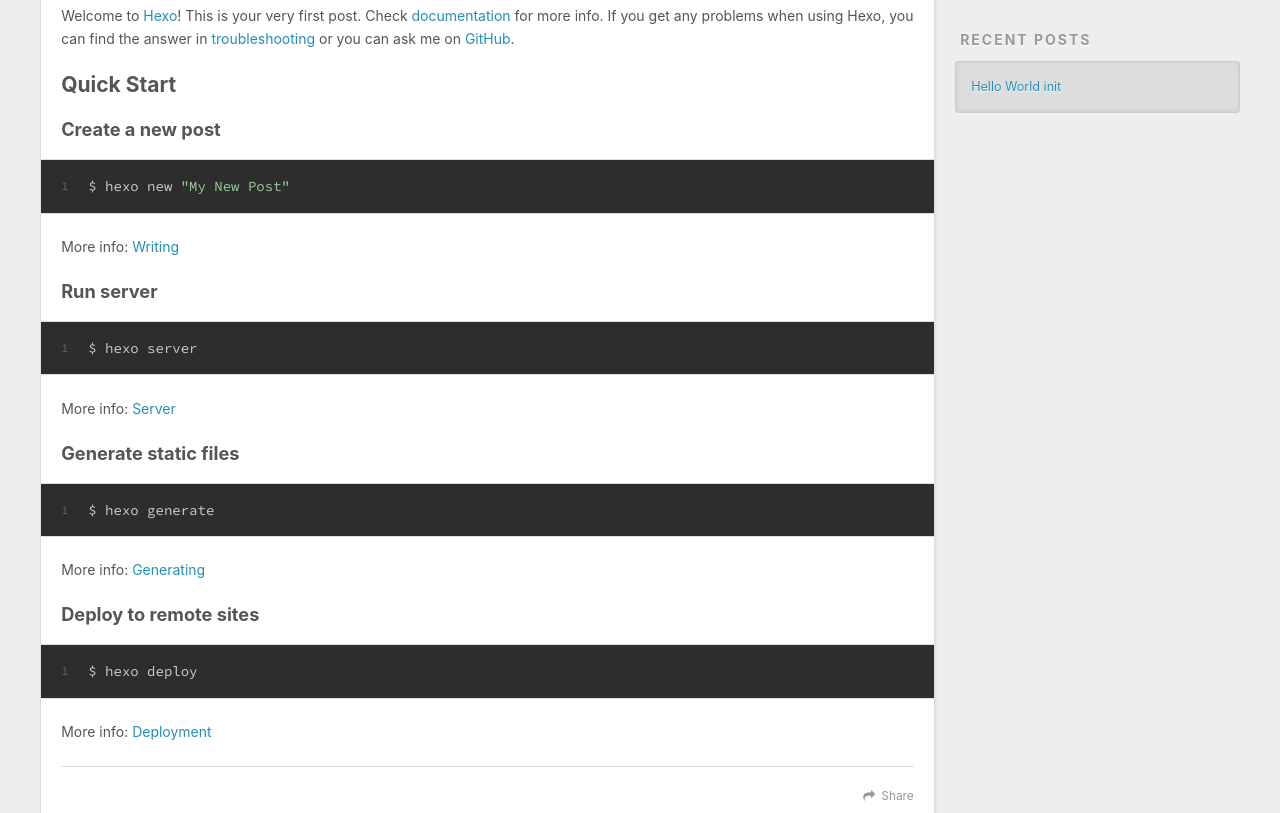
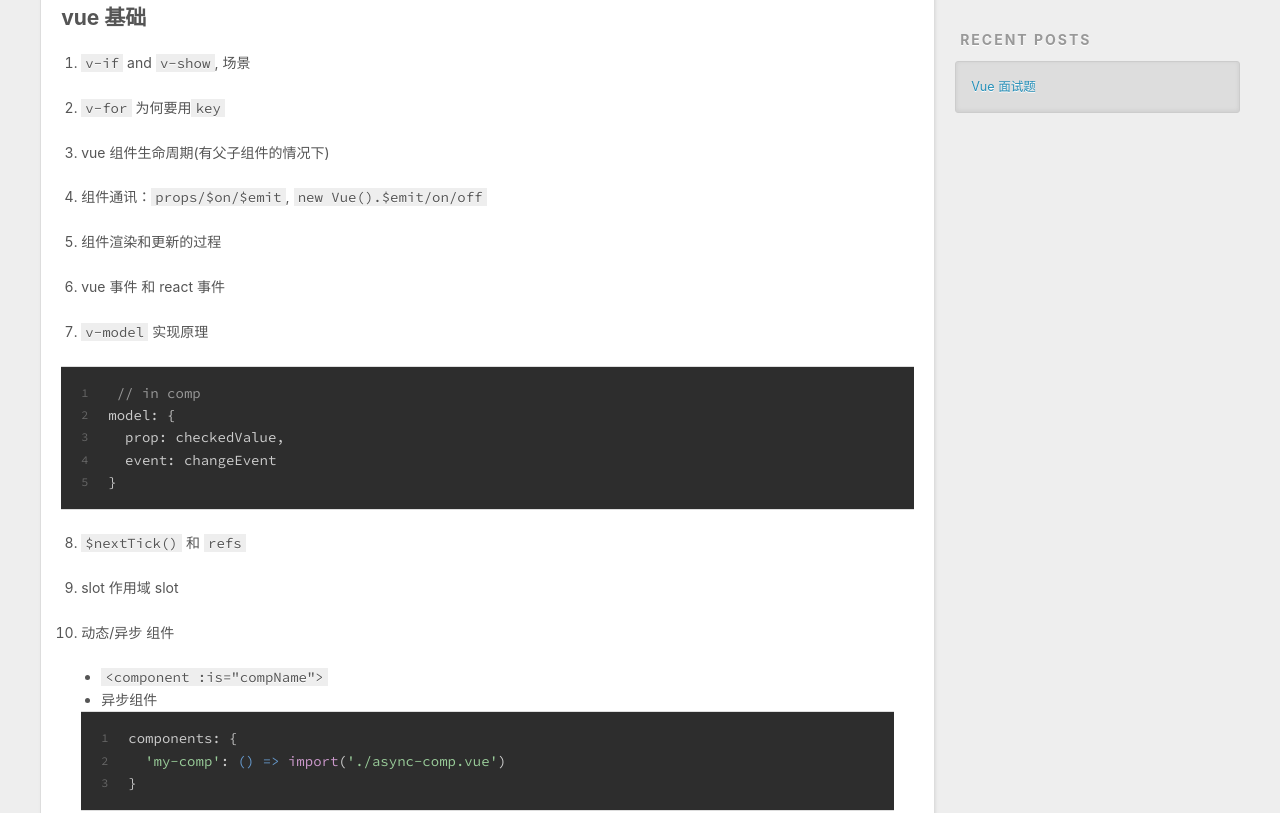
Before and after one commit to chaosJS/chaosJS.github.io, a plain HTML site: page 2021/07/25/hello-world/index.html in a window 1280 px wide. Shown: the part 448-1261 px from the top of the page. Drawn offline with nearby package versions, Linux system fonts and the light colour scheme.

Commit message:
Site updated: 2021-07-26 21:25:58

```diff
--- a/2021/07/25/hello-world/index.html
+++ b/2021/07/25/hello-world/index.html
@@ -5,17 +5,17 @@
 
 
 
-  <title>Hello World init | Hexo</title>
+  <title>Vue 面试题 | Hexo</title>
   <meta name="viewport" content="width=device-width, initial-scale=1, maximum-scale=1">
-  <meta name="description" content="Welcome to Hexo! This is your very first post. Check documentation for more info. If you get any problems when using Hexo, you can find the answer in troubleshooting or you can ask me on GitHub. Quick">
+  <meta name="description" content="vue 基础 v-if and v-show, 场景  v-for 为何要用key  vue 组件生命周期(有父子组件的情况下)  组件通讯：props&#x2F;$on&#x2F;$emit, new Vue().$emit&#x2F;on&#x2F;off  组件渲染和更新的过程  vue 事件 和 react 事件  v-model 实现原理 12345 &#x2F;&#x2F; in compmodel: &amp;#123;  prop: checked">
 <meta property="og:type" content="article">
-<meta property="og:title" content="Hello World init">
+<meta property="og:title" content="Vue 面试题">
 <meta property="og:url" content="http://example.com/2021/07/25/hello-world/index.html">
 <meta property="og:site_name" content="Hexo">
-<meta property="og:description" content="Welcome to Hexo! This is your very first post. Check documentation for more info. If you get any problems when using Hexo, you can find the answer in troubleshooting or you can ask me on GitHub. Quick">
+<meta property="og:description" content="vue 基础 v-if and v-show, 场景  v-for 为何要用key  vue 组件生命周期(有父子组件的情况下)  组件通讯：props&#x2F;$on&#x2F;$emit, new Vue().$emit&#x2F;on&#x2F;off  组件渲染和更新的过程  vue 事件 和 react 事件  v-model 实现原理 12345 &#x2F;&#x2F; in compmodel: &amp;#123;  prop: checked">
 <meta property="og:locale" content="en_US">
 <meta property="article:published_time" content="2021-07-25T07:16:09.614Z">
-<meta property="article:modified_time" content="2021-07-25T08:18:05.441Z">
+<meta property="article:modified_time" content="2021-07-26T13:24:18.093Z">
 <meta property="article:author" content="John Doe">
 <meta name="twitter:card" content="summary">
 
@@ -80,7 +80,7 @@
 
 
     <h1 class="article-title" itemprop="name">
-      Hello World init
+      Vue 面试题
     </h1>
 
 
@@ -88,24 +88,41 @@
 
     <div class="article-entry" itemprop="articleBody">
 
-        <p>Welcome to <a target="_blank" rel="noopener" href="https://hexo.io/">Hexo</a>! This is your very first post. Check <a target="_blank" rel="noopener" href="https://hexo.io/docs/">documentation</a> for more info. If you get any problems when using Hexo, you can find the answer in <a target="_blank" rel="noopener" href="https://hexo.io/docs/troubleshooting.html">troubleshooting</a> or you can ask me on <a target="_blank" rel="noopener" href="https://github.com/hexojs/hexo/issues">GitHub</a>.</p>
-<h2 id="Quick-Start"><a href="#Quick-Start" class="headerlink" title="Quick Start"></a>Quick Start</h2><h3 id="Create-a-new-post"><a href="#Create-a-new-post" class="headerlink" title="Create a new post"></a>Create a new post</h3><figure class="highlight bash"><table><tr><td class="gutter"><pre><span class="line">1</span><br></pre></td><td class="code"><pre><span class="line">$ hexo new <span class="string">&quot;My New Post&quot;</span></span><br></pre></td></tr></table></figure>
-
-<p>More info: <a target="_blank" rel="noopener" href="https://hexo.io/docs/writing.html">Writing</a></p>
-<h3 id="Run-server"><a href="#Run-server" class="headerlink" title="Run server"></a>Run server</h3><figure class="highlight bash"><table><tr><td class="gutter"><pre><span class="line">1</span><br></pre></td><td class="code"><pre><span class="line">$ hexo server</span><br></pre></td></tr></table></figure>
-
-<p>More info: <a target="_blank" rel="noopener" href="https://hexo.io/docs/server.html">Server</a></p>
-<h3 id="Generate-static-files"><a href="#Generate-static-files" class="headerlink" title="Generate static files"></a>Generate static files</h3><figure class="highlight bash"><table><tr><td class="gutter"><pre><span class="line">1</span><br></pre></td><td class="code"><pre><span class="line">$ hexo generate</span><br></pre></td></tr></table></figure>
-
-<p>More info: <a target="_blank" rel="noopener" href="https://hexo.io/docs/generating.html">Generating</a></p>
-<h3 id="Deploy-to-remote-sites"><a href="#Deploy-to-remote-sites" class="headerlink" title="Deploy to remote sites"></a>Deploy to remote sites</h3><figure class="highlight bash"><table><tr><td class="gutter"><pre><span class="line">1</span><br></pre></td><td class="code"><pre><span class="line">$ hexo deploy</span><br></pre></td></tr></table></figure>
-
-<p>More info: <a target="_blank" rel="noopener" href="https://hexo.io/docs/one-command-deployment.html">Deployment</a></p>
+        <h2 id="vue-基础"><a href="#vue-基础" class="headerlink" title="vue 基础"></a>vue 基础</h2><ol>
+<li><p><code>v-if</code> and <code>v-show</code>, 场景</p>
+</li>
+<li><p><code>v-for</code> 为何要用<code>key</code></p>
+</li>
+<li><p>vue 组件生命周期(有父子组件的情况下)</p>
+</li>
+<li><p>组件通讯：<code>props/$on/$emit</code>, <code>new Vue().$emit/on/off</code></p>
+</li>
+<li><p>组件渲染和更新的过程</p>
+</li>
+<li><p>vue 事件 和 react 事件</p>
+</li>
+<li><p><code>v-model</code> 实现原理</p>
+<figure class="highlight javascript"><table><tr><td class="gutter"><pre><span class="line">1</span><br><span class="line">2</span><br><span class="line">3</span><br><span class="line">4</span><br><span class="line">5</span><br></pre></td><td class="code"><pre><span class="line"> <span class="comment">// in comp</span></span><br><span class="line"><span class="attr">model</span>: &#123;</span><br><span class="line">  <span class="attr">prop</span>: checkedValue,</span><br><span class="line">  <span class="attr">event</span>: changeEvent</span><br><span class="line">&#125;</span><br></pre></td></tr></table></figure></li>
+<li><p><code>$nextTick()</code> 和 <code>refs</code></p>
+</li>
+<li><p>slot 作用域 slot</p>
+</li>
+<li><p>动态/异步 组件</p>
+<ul>
+<li><code>&lt;component :is=&quot;compName&quot;&gt;</code></li>
+<li>异步组件<figure class="highlight javascript"><table><tr><td class="gutter"><pre><span class="line">1</span><br><span class="line">2</span><br><span class="line">3</span><br></pre></td><td class="code"><pre><span class="line">components: &#123;</span><br><span class="line">  <span class="string">&#x27;my-comp&#x27;</span>: <span class="function">() =&gt;</span> <span class="keyword">import</span>(<span class="string">&#x27;./async-comp.vue&#x27;</span>)</span><br><span class="line">&#125;</span><br></pre></td></tr></table></figure></li>
+</ul>
+</li>
+<li><p><code>keep-alive</code></p>
+</li>
+<li><p>mixin</p>
+</li>
+</ol>
 
 
     </div>
     <footer class="article-footer">
-      <a data-url="http://example.com/2021/07/25/hello-world/" data-id="ckriykrkj00000owpacsd2nvw" class="article-share-link">Share</a>
+      <a data-url="http://example.com/2021/07/25/hello-world/" data-id="ckrkny8xo00006wwph78ra1pe" class="article-share-link">Share</a>
 
 
     </footer>
@@ -144,7 +161,7 @@
       <ul>
 
           <li>
-            <a href="/2021/07/25/hello-world/">Hello World init</a>
+            <a href="/2021/07/25/hello-world/">Vue 面试题</a>
           </li>
 
       </ul>
```
Also changed, not shown: archives/2021/07/index.html (+2 -2 lines), archives/2021/index.html (+2 -2 lines), archives/index.html (+2 -2 lines), index.html (+33 -16 lines).
